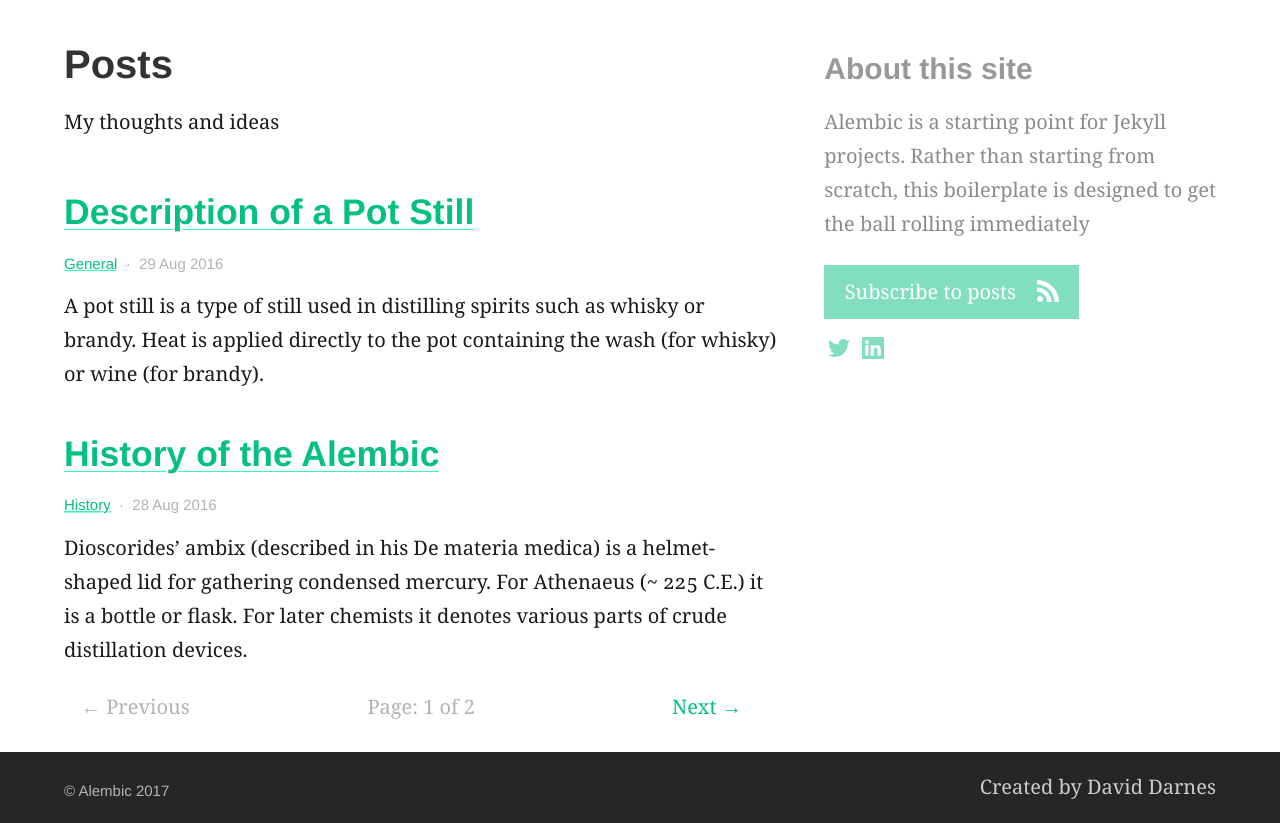
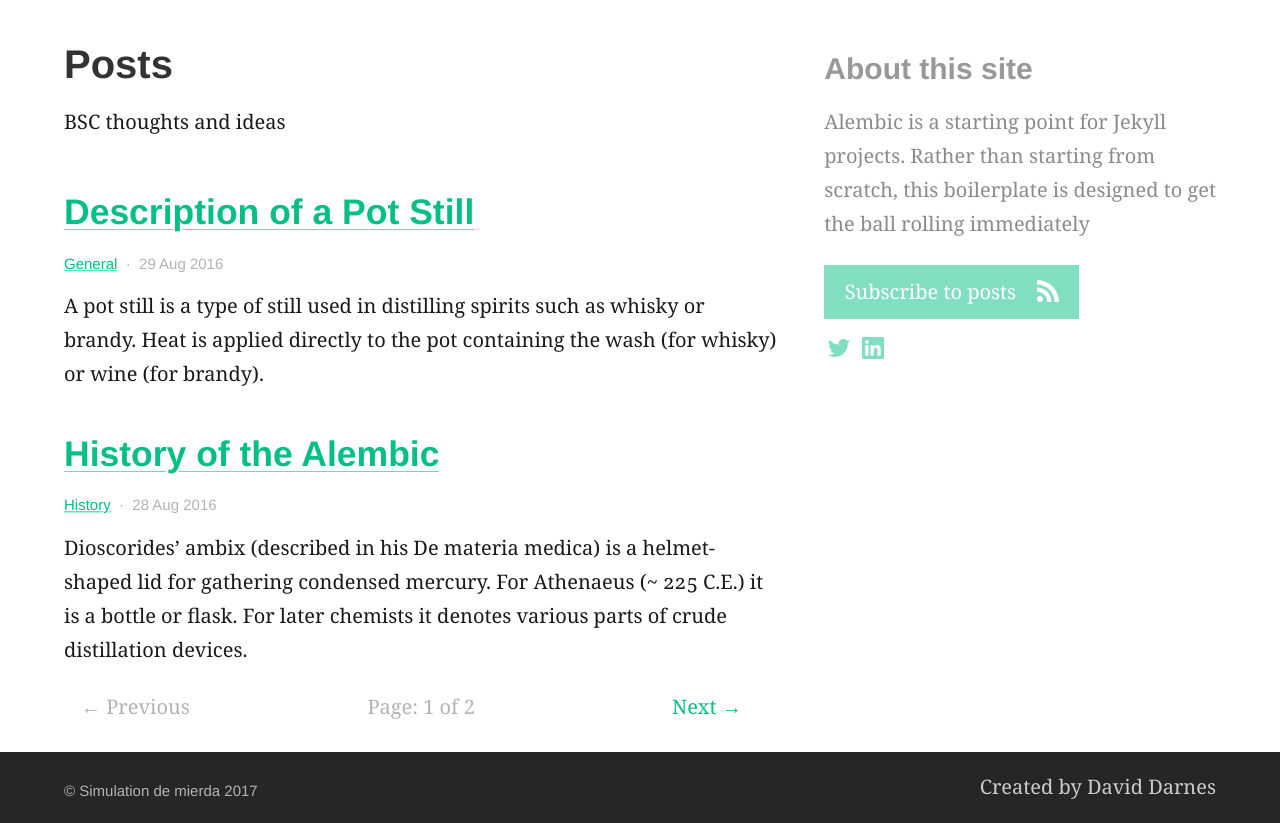
Before and after one commit to GG1991/nfpe, a Jekyll site: the page built from blog/index.html, in a window 1280 px wide. Shown: the part 424-1247 px from the top of the page. Built offline with Jekyll 4.4.1, drawn with Linux system fonts in a browser that asks for light colours; the list of posts is cut into pages by our own code.

Commit message:
test server side push

```diff
--- a/_config.yml
+++ b/_config.yml
@@ -53,7 +53,7 @@ collections:
   posts:
     title: Posts # Needed for Siteleaf
     output: true
-    description: "My thoughts and ideas" # The post list page content
+    description: "BSC thoughts and ideas" # The post list page content
     feature_text: |
       Welcome to the blog
     feature_image: "https://unsplash.it/1300/400?image=1067"
@@ -77,7 +77,7 @@ defaults:
 
 # 7. Site settings
 encoding: utf-8 # Make sure the encoding is right
-title: "Alembic" # Site name or title, also used in jekyll-seo-tag
+title: "Simulation de mierda" # Site name or title, also used in jekyll-seo-tag
 logo: "/assets/placeholder-logo.svg" # Site logo, also used in jekyll-seo-tag
 description: "Alembic is a starting point for Jekyll projects. Rather than starting from scratch, this boilerplate is designed to get the ball rolling immediately" # Site description and default description, also used in jekyll-seo-tag
 url: "https://alembic.darn.es" # Site url, also used in jekyll-seo-tag
```
